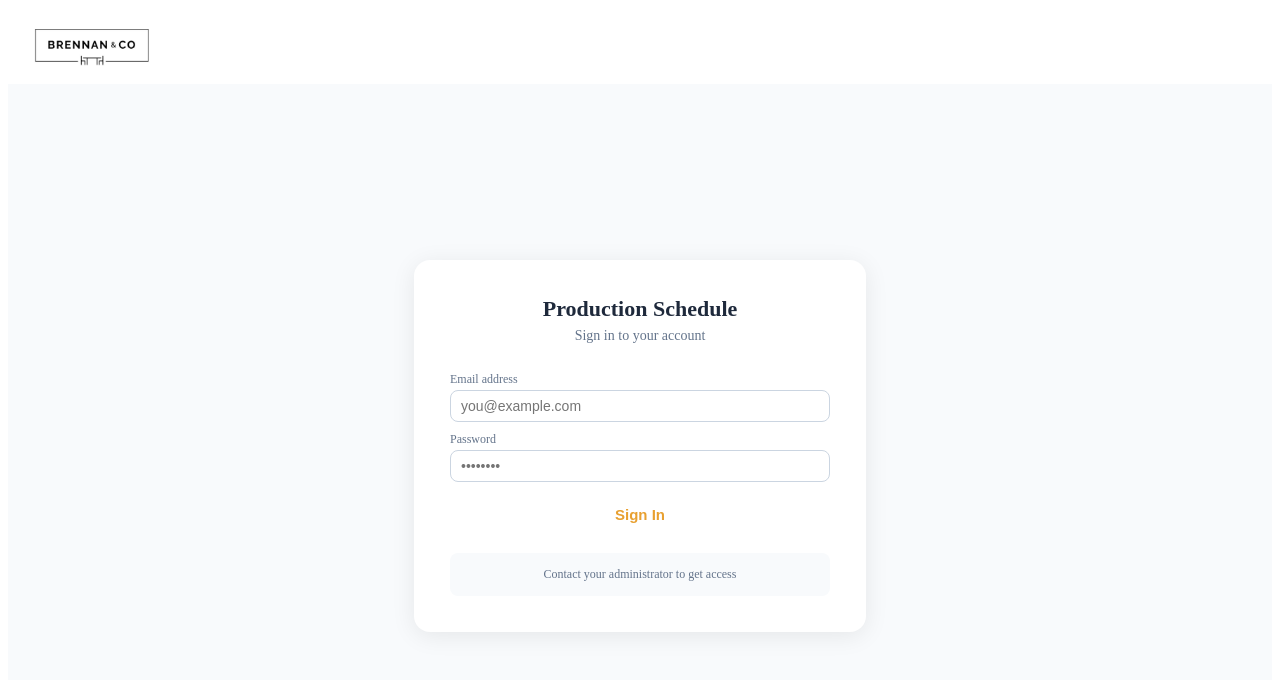
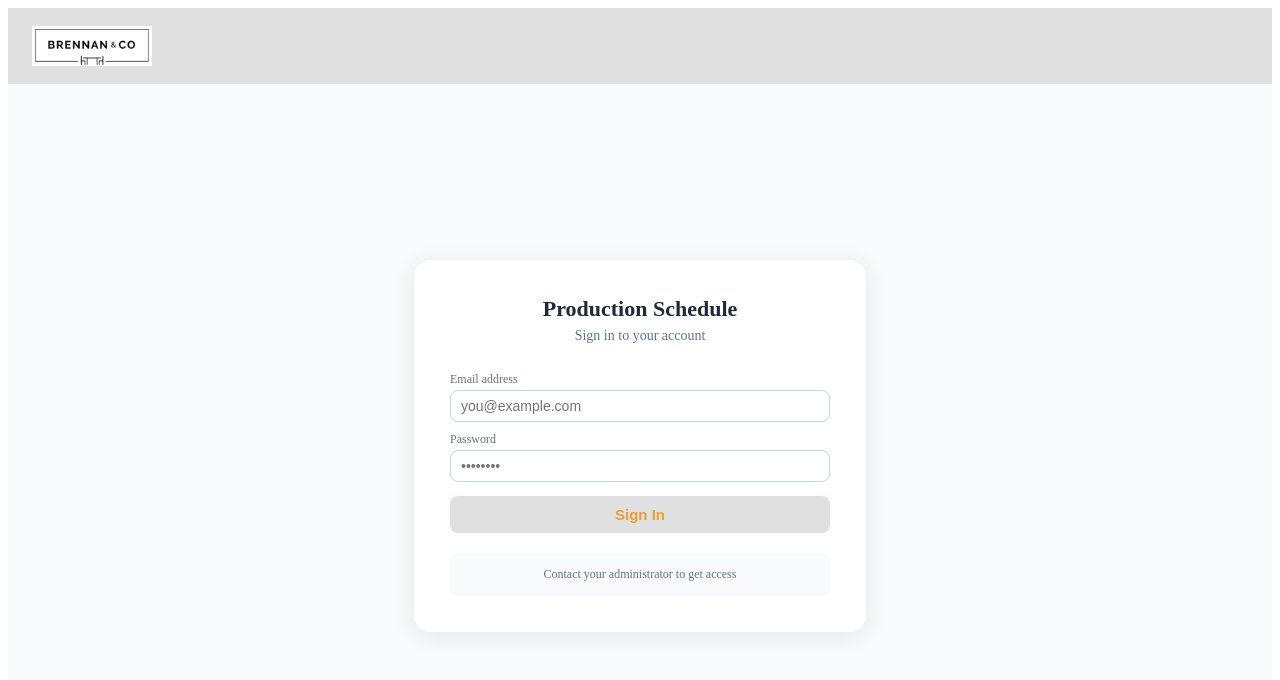
Before and after one commit to djcjoiner-David/Prod-Sched-Temp, a React (Vite) app: page / in a window 1280 px wide. Shown: the top 680 px of the page. Built offline with nearby package versions, Linux system fonts and the light colour scheme.

Commit message:
Update App.jsx

```diff
--- a/src/App.jsx
+++ b/src/App.jsx
@@ -10,10 +10,10 @@ const CLIENT_LOGO        = "/logo.jpg";             // Logo file in /public fold
 const PAGE_TITLE         = "Production Schedule";   // Browser tab title
 
 // Brand colours
-const BRAND_HEADER_BG    = "#FFFFFF";   // Header background
+const BRAND_HEADER_BG    = "#E0E0E0";   // Header background
 const BRAND_NAME_COLOR   = "#000000";   // Company name text colour
 const BRAND_GOLD         = "#000000";   // Accent / tagline colour
-const BRAND_CREAM        = "#E0E0E0";   // Light text colour
+const BRAND_CREAM        = "#000000";   // Light text colour
 
 // Supabase credentials (get these from supabase.com → Project Settings → API)
 const SUPABASE_URL = "https://oixsdxhndezbymllkpqk.supabase.co";
```
